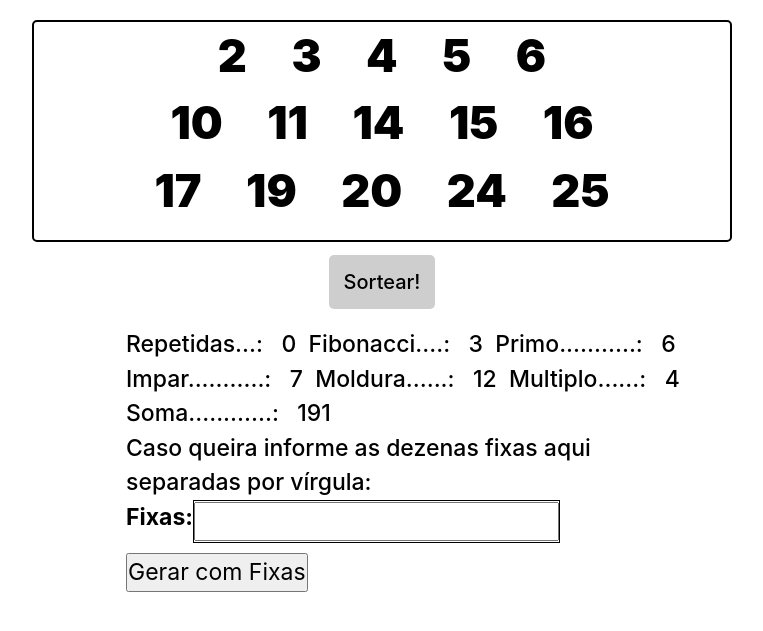
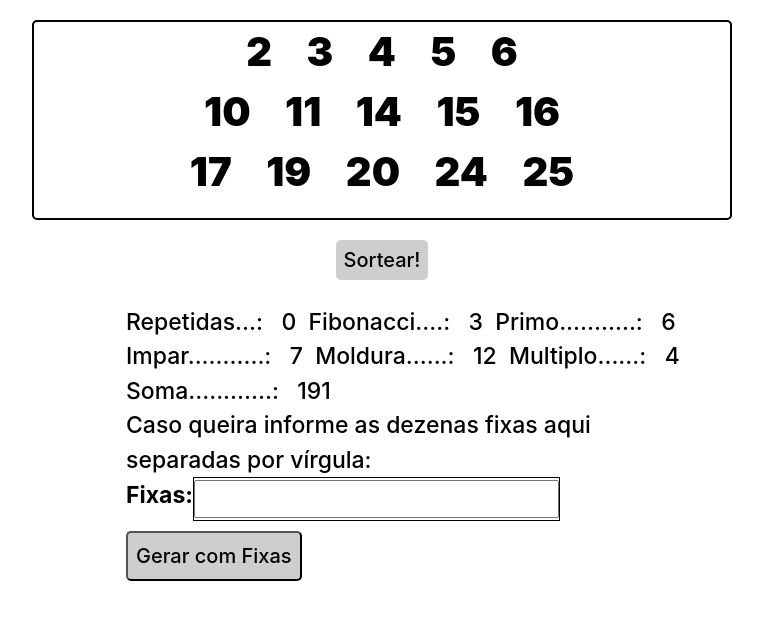
Before and after one commit to alexdeitos/Playloto, a Django app: page /sorteia in a window 1280 px wide. Shown: the part 111-742 px from the top of the page, without its empty margins (258-1021 px from the left). Run offline with Django 4.2, Linux system fonts and the light colour scheme; a user stored in the database is signed in; tables that the repository leaves empty hold one stand-in row (values such as "Sample post"); some libraries are stand-ins or nearby versions.

Commit message:
ajustes css

```diff
--- a/apploto/views.py
+++ b/apploto/views.py
@@ -10,6 +10,7 @@ from random import randint
 from openpyxl import Workbook
 from .cores_celulas import *
 from .forms import FixasForm, Valida
+from django.views.generic import ListView
 
 # Create your views here.
 def index(request):
@@ -24,7 +25,7 @@ def tabelaMovimento(request):
     last = Sorteio.objects.all().latest()
     last_concurso = last.concurso
 
-    query_set = Sorteio.objects.values_list('B1','B2','B3','B4','B5','B6','B7','B8','B9','B10','B11','B12','B13','B14','B15').filter(concurso__gte=(last_concurso-9)).order_by('concurso')
+    query_set = Sorteio.objects.values_list('B1','B2','B3','B4','B5','B6','B7','B8','B9','B10','B11','B12','B13','B14','B15').filter(concurso__gte=(last_concurso-19)).order_by('concurso')
     query_set1 = Sorteio.objects.values_list('B1','B2','B3','B4','B5','B6','B7','B8','B9','B10','B11','B12','B13','B14','B15').filter(data_sorteio__gte=data).order_by('-concurso')
     result = []
     result1 = []
@@ -74,7 +75,6 @@ def tabelaMovimento(request):
                 if len(ciclo) == 25:
                     countCiclo += 1
                     context = {'countCiclo' : countCiclo, }
-
 
     context = {
         'vetJogos': vetJogos,
--- a/static/css/style.css
+++ b/static/css/style.css
@@ -84,17 +84,17 @@ div.simulador_loterias{
 .simulador_loterias ul.numeros span {
     color:black;
     font-weight: 900;
-    font-size: 45px;
-    padding: 20px;
+    font-size: 40px;
+    padding: 15px;
 }
 
-a.button {
+a.button,input.button {
     background-color: #cecece;
     color: Black;
     font-weight: 500;
     font-size: 20px;
     border-radius: 5px;
-    padding: 15px;
+    padding: 8px ;
     margin-top: 15px;
 }
 div.button{
```
